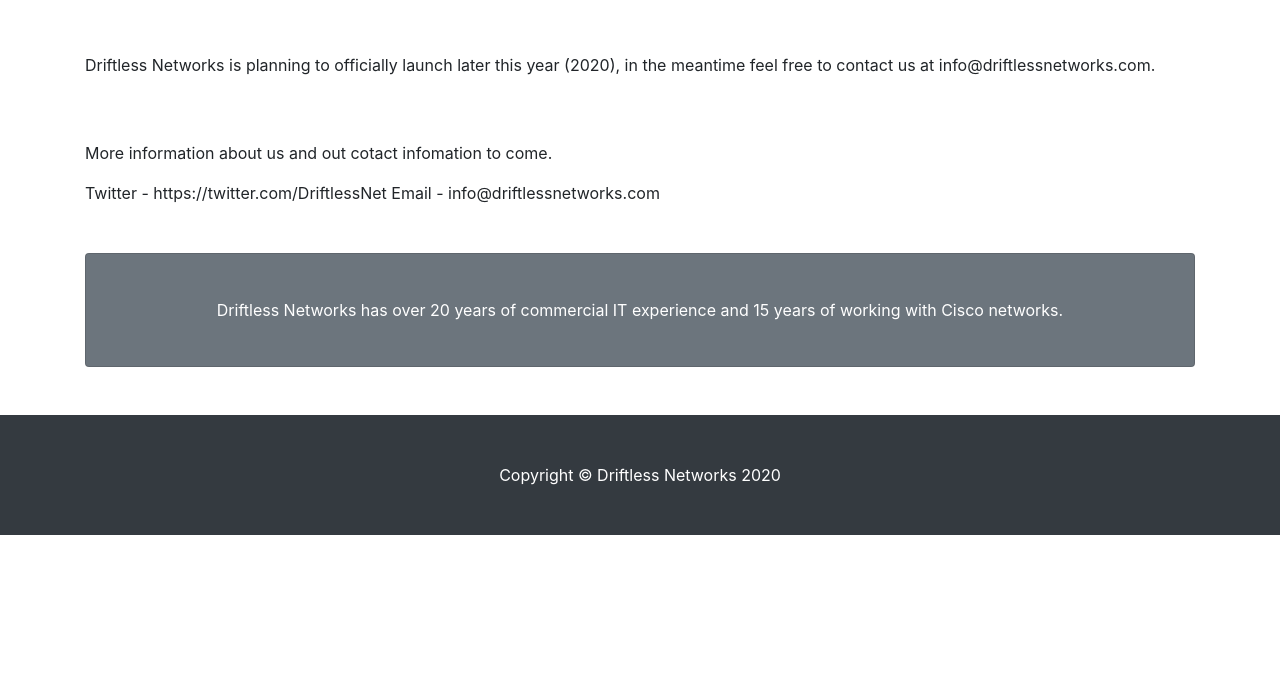
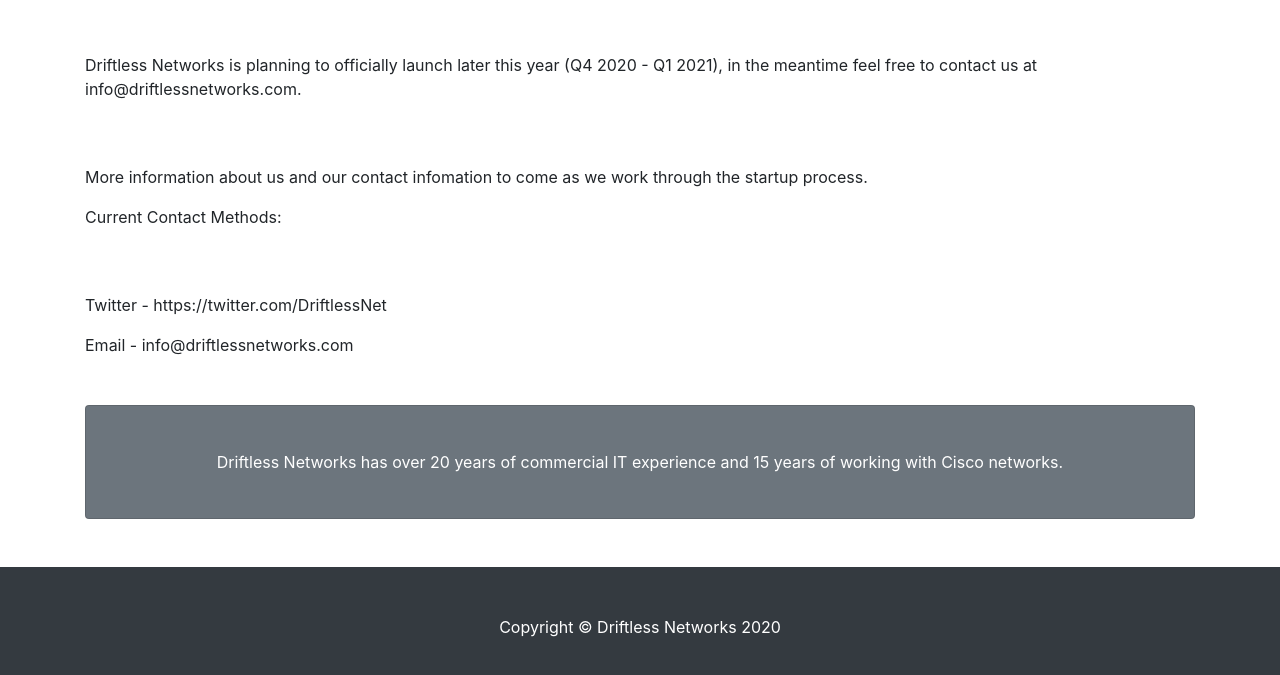
Before and after one commit to DriftlessNetworks/DriftlessNetworks.gitub.io, a website: page contact.html in a window 1280 px wide. Shown: the part 131-806 px from the top of the page. Drawn offline with Linux system fonts and the light colour scheme.

Commit message:
Update contact.html

```diff
--- a/contact.html
+++ b/contact.html
@@ -55,13 +55,15 @@
         </br>
         <h1 class="font-weight-light">Driftless Networks - Contact Us</h1>
         </br></br>
-        <p>Driftless Networks is planning to officially launch later this year (2020), in the meantime feel free to contact us at info@driftlessnetworks.com.</p>
+        <p>Driftless Networks is planning to officially launch later this year (Q4 2020 - Q1 2021), in the meantime feel free to contact us at info@driftlessnetworks.com.</p>
         </br></br>
 
-        <p>More information about us and out cotact infomation to come.</p>
+        <p>More information about us and our contact infomation to come as we work through the startup process.</p>
 
-        Twitter - https://twitter.com/DriftlessNet
-        Email - info@driftlessnetworks.com
+        <p>Current Contact Methods:</p></br></br>
+
+        <p>Twitter - https://twitter.com/DriftlessNet</p>
+        <p>Email - info@driftlessnetworks.com</p>
 
 
     <!-- Call to Action Well -->
```
